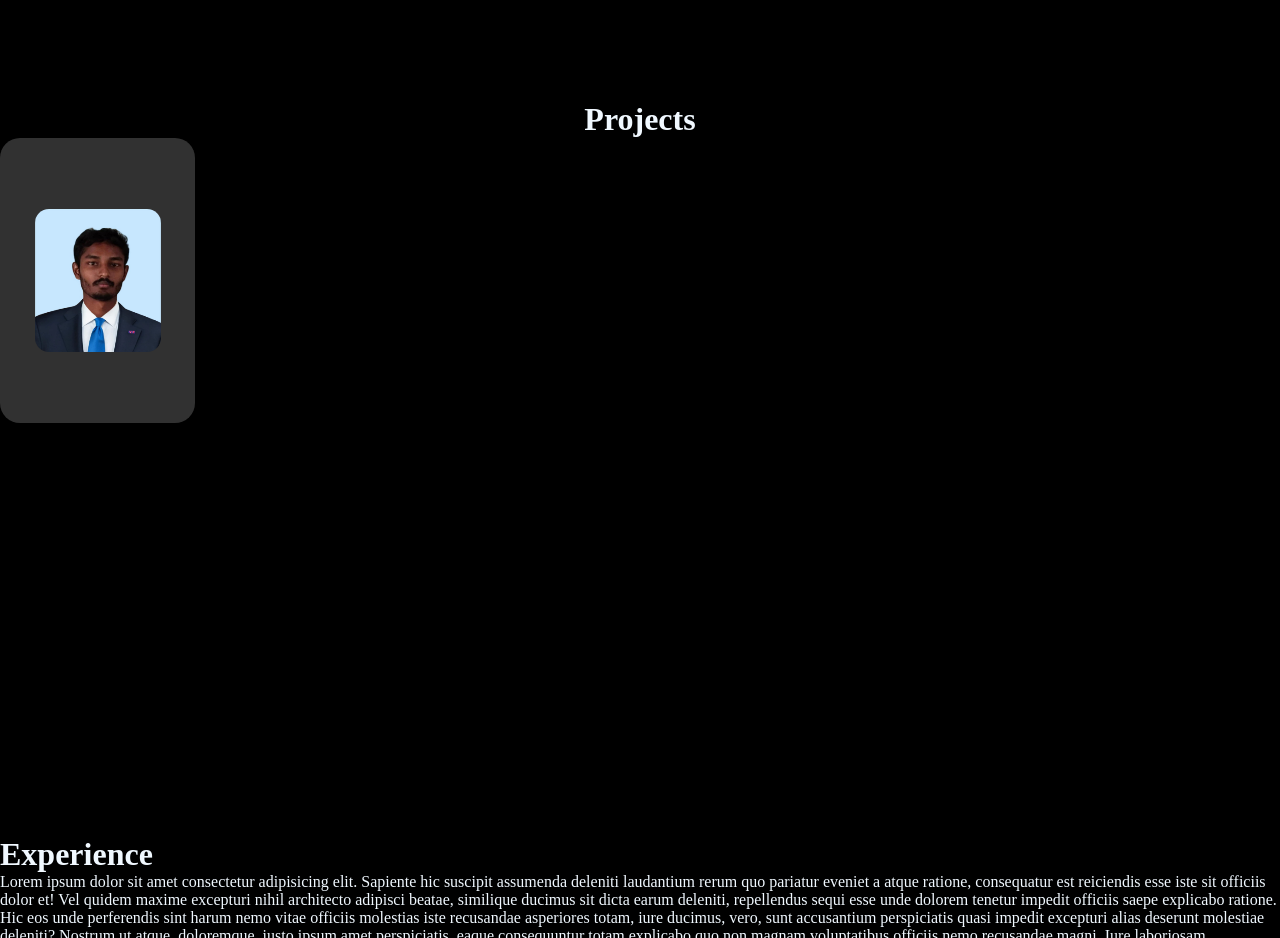
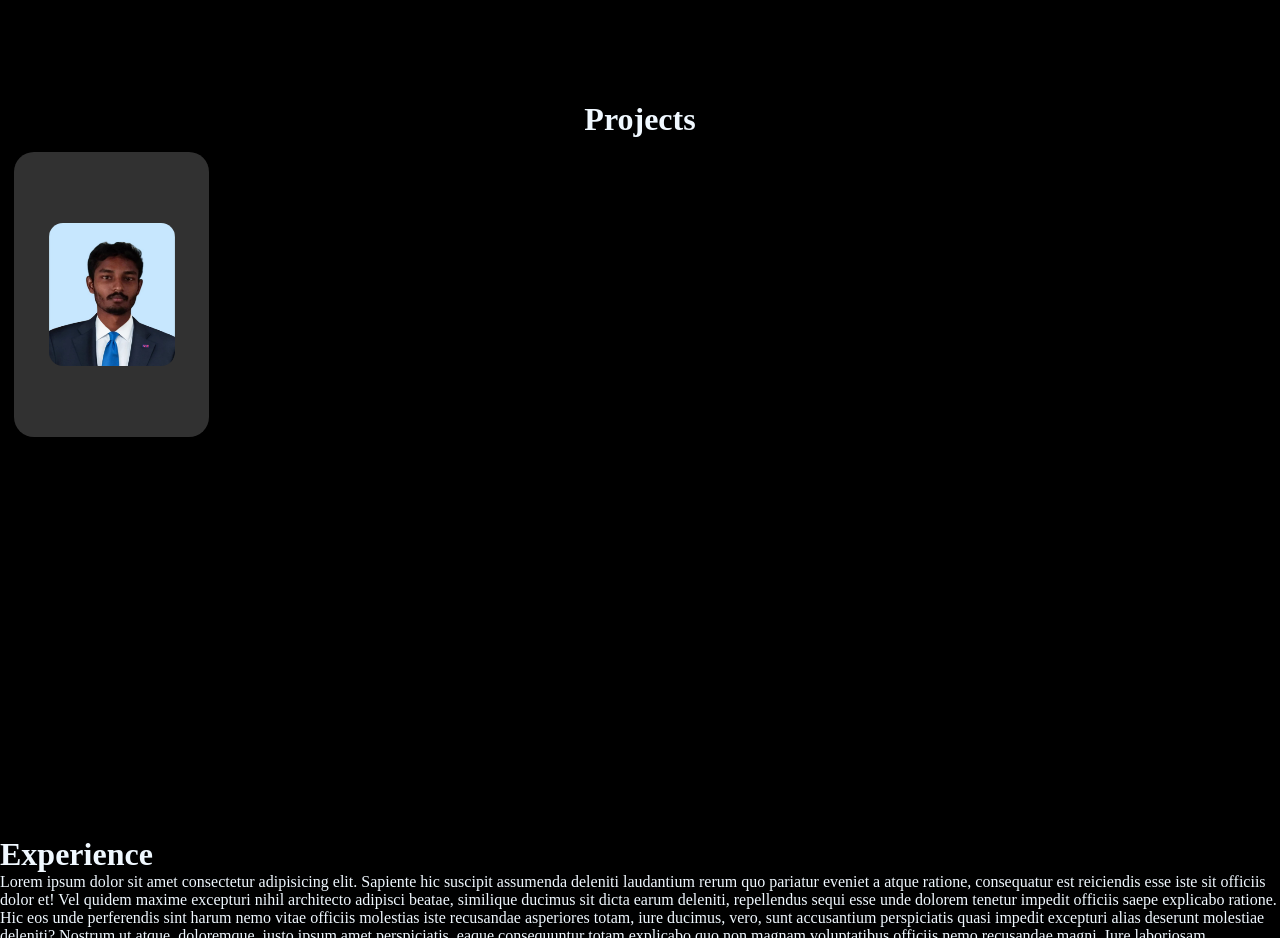
Before and after one commit to Paramesh-Kumar-2004/VP_Portfolio-2, a React (Create React App) app: page / in a window 1280 px wide. Shown: the part 2420-3358 px from the top of the page. Built offline with nearby package versions, Linux system fonts and the light colour scheme.

Commit message:
Updating The Projects Styles(CSS)

```diff
--- a/src/Styles/Projects.css
+++ b/src/Styles/Projects.css
@@ -6,7 +6,9 @@
 .card {
     width: 195px;
     height: 285px;
+    margin: 14px;
     background: #313131;
+    /* background: red; */
     border-radius: 20px;
     display: flex;
     flex-direction: column;
```
